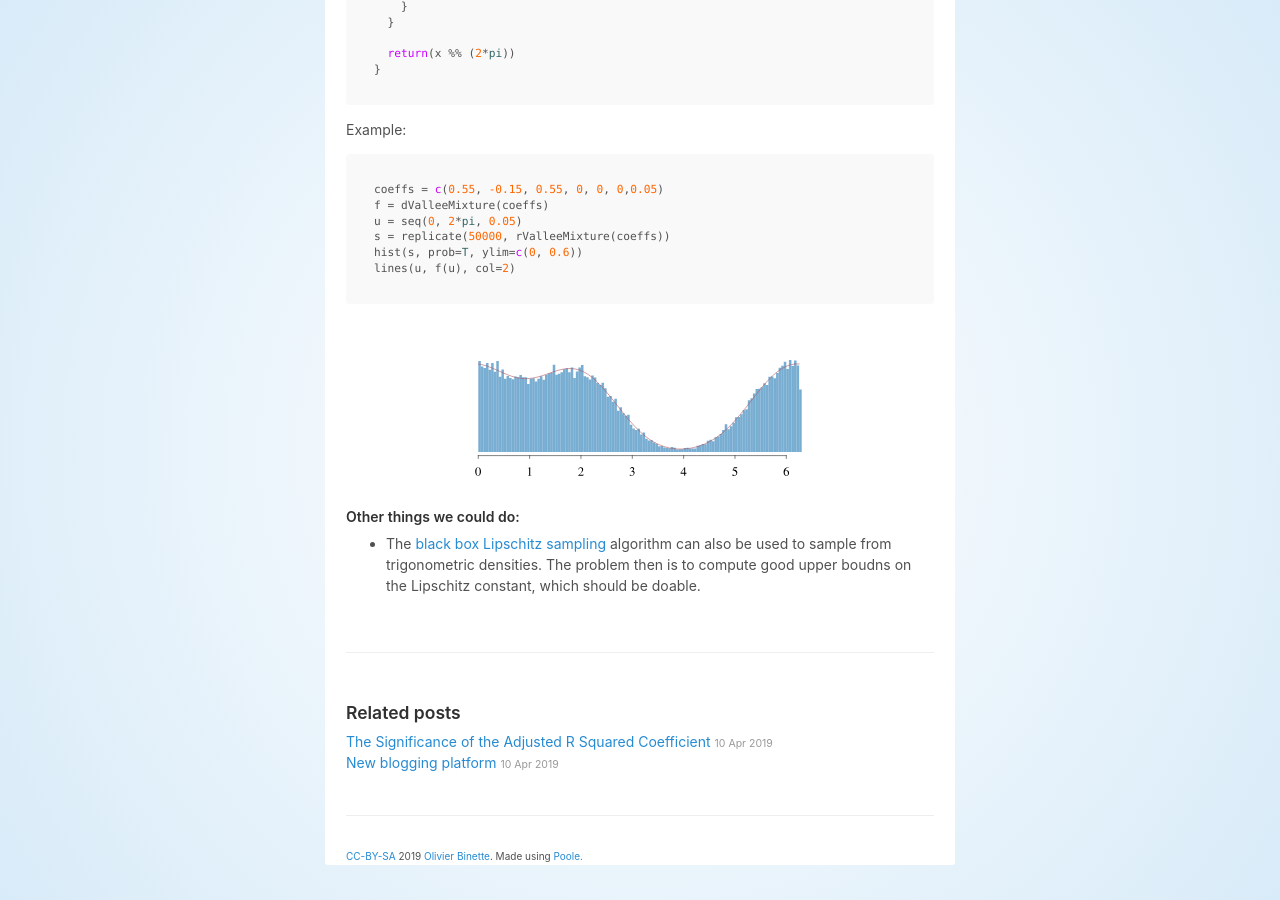
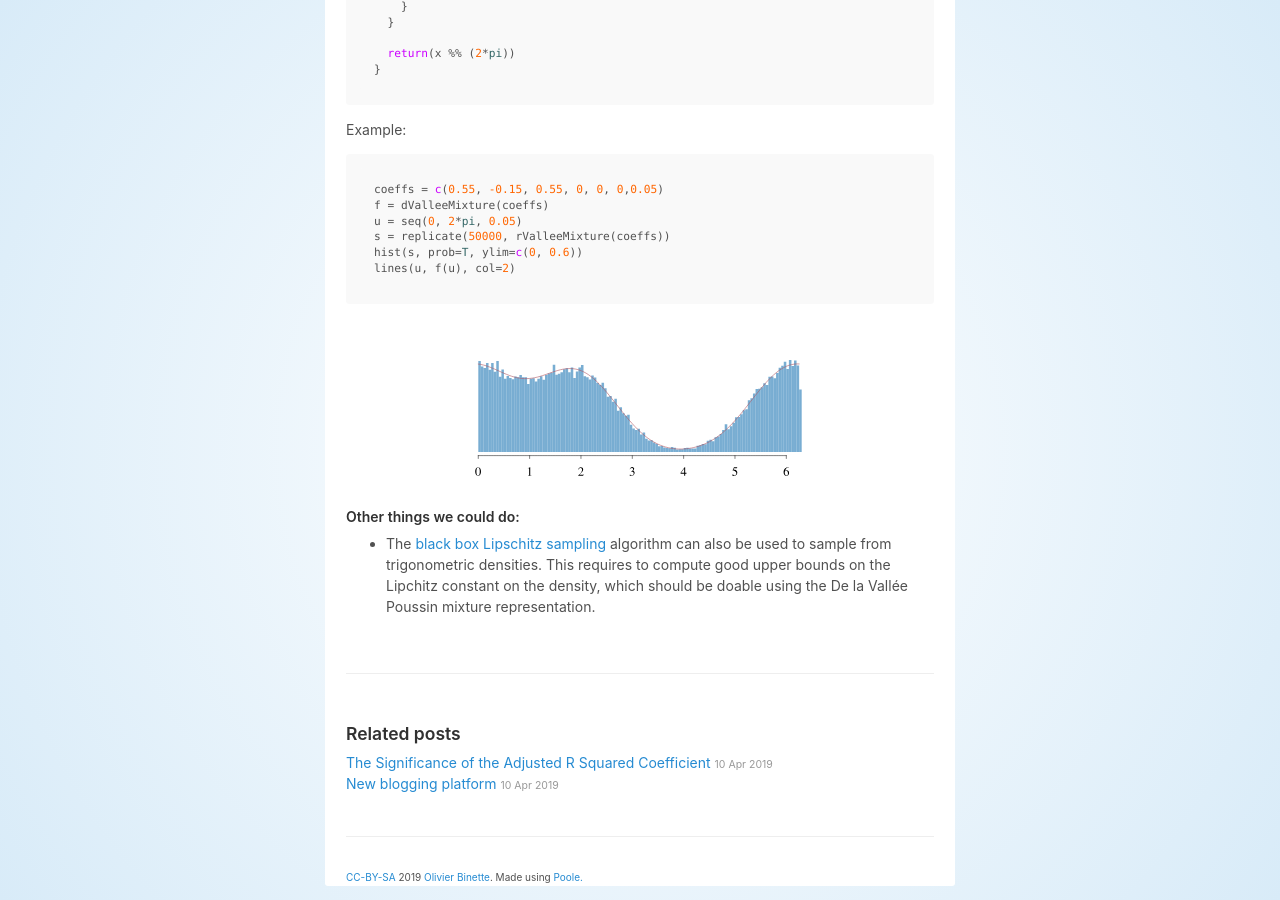
Before and after one commit to OlivierBinette/blog, a Jekyll site: the page built from _posts/2019-04-15-negative-mixture-sampling-of-trigonometric-densities.md, in a window 1280 px wide and 900 px high, scrolled down 5151 px. Built offline with Jekyll 4.4.1, drawn with Linux system fonts in a browser that asks for light colours; nearby versions of some CDN libraries; formulas are drawn with MathJax 3; before the commit the page ends 6030 px from its top, so only the background shows below that.

Commit message:
Update 2019-04-15-negative-mixture-sampling-of-trigonometric-densities.md

```diff
--- a/_posts/2019-04-15-negative-mixture-sampling-of-trigonometric-densities.md
+++ b/_posts/2019-04-15-negative-mixture-sampling-of-trigonometric-densities.md
@@ -261,4 +261,4 @@ lines(u, f(u), col=2)
 
 #### Other things we could do:
 
-- The [black box Lipschitz sampling](https://mathstatnotes.wordpress.com/2017/11/05/sampling-lipschitz-continuous-densities/) algorithm can also be used to sample from trigonometric densities. The problem then is to compute good upper boudns on the Lipschitz constant, which should be doable.
+- The [black box Lipschitz sampling](https://mathstatnotes.wordpress.com/2017/11/05/sampling-lipschitz-continuous-densities/) algorithm can also be used to sample from trigonometric densities. This requires to compute good upper bounds on the Lipchitz constant on the density, which should be doable using the De la Vallée Poussin mixture representation.
```
